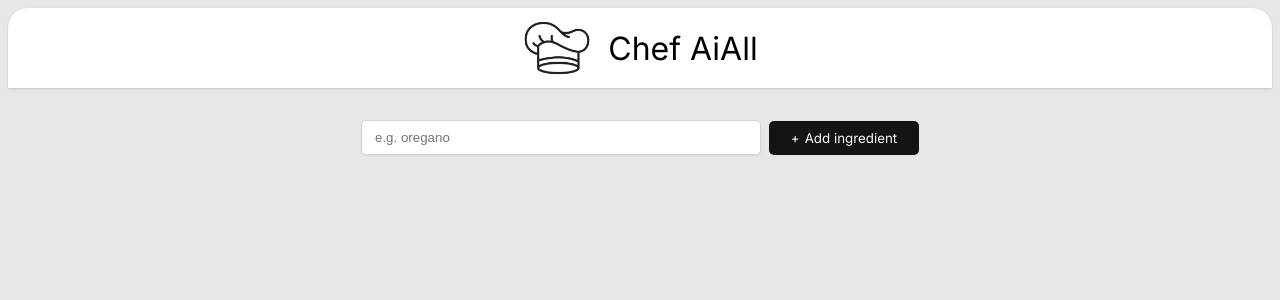
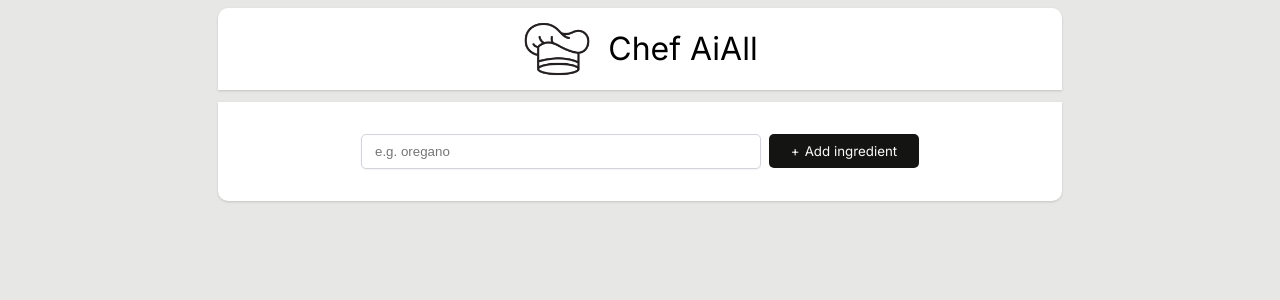
Before and after one commit to tiagocostarebelo/chef-aiall, a React (Vite) app: page / in a window 1280 px wide. Shown: the top 300 px of the page. Built offline with nearby package versions, Linux system fonts and the light colour scheme.

Commit message:
update: changes to styling

```diff
--- a/src/styles/main.css
+++ b/src/styles/main.css
@@ -3,11 +3,11 @@
 }
 
 body {
+    max-width: 860px;
     padding: 0;
-    margin: 0;
+    margin: 0 auto;
     font-family: Inter, sans-serif;
     background-color: #e7e7e6;
-
     padding: 0.5rem;
 }
 
@@ -18,10 +18,10 @@ header {
     align-items: center;
     justify-content: center;
     gap: 1rem;
-    height: 80px;
+    height: 10vdvh;
     background-color: #FFFFFF;
     box-shadow: 0px 1px 3px 0px rgba(0, 0, 0, 0.10), 0px 1px 2px 0px rgba(0, 0, 0, 0.06);
-    border-radius: 20px 20px 0px 0px;
+    border-radius: 10px 10px 0px 0px;
 }
 
 header>img {
@@ -45,6 +45,10 @@ header>h1 {
 /* INGREDIENT FORM STYLES */
 main {
     padding: 2rem 1rem;
+    margin-top: 0.75rem;
+    background-color: #FFFFFF;
+    box-shadow: 0px 1px 3px 0px rgba(0, 0, 0, 0.10), 0px 1px 2px 0px rgba(0, 0, 0, 0.06);
+    border-radius: 0px 0px 10px 10px;
 }
 
 .add-ingredient__form {
@@ -80,6 +84,7 @@ main {
 
 .add-ingredient__form>button:hover {
     font-weight: 600;
+
 }
 
 @media screen and (max-width: 425px) {
```
